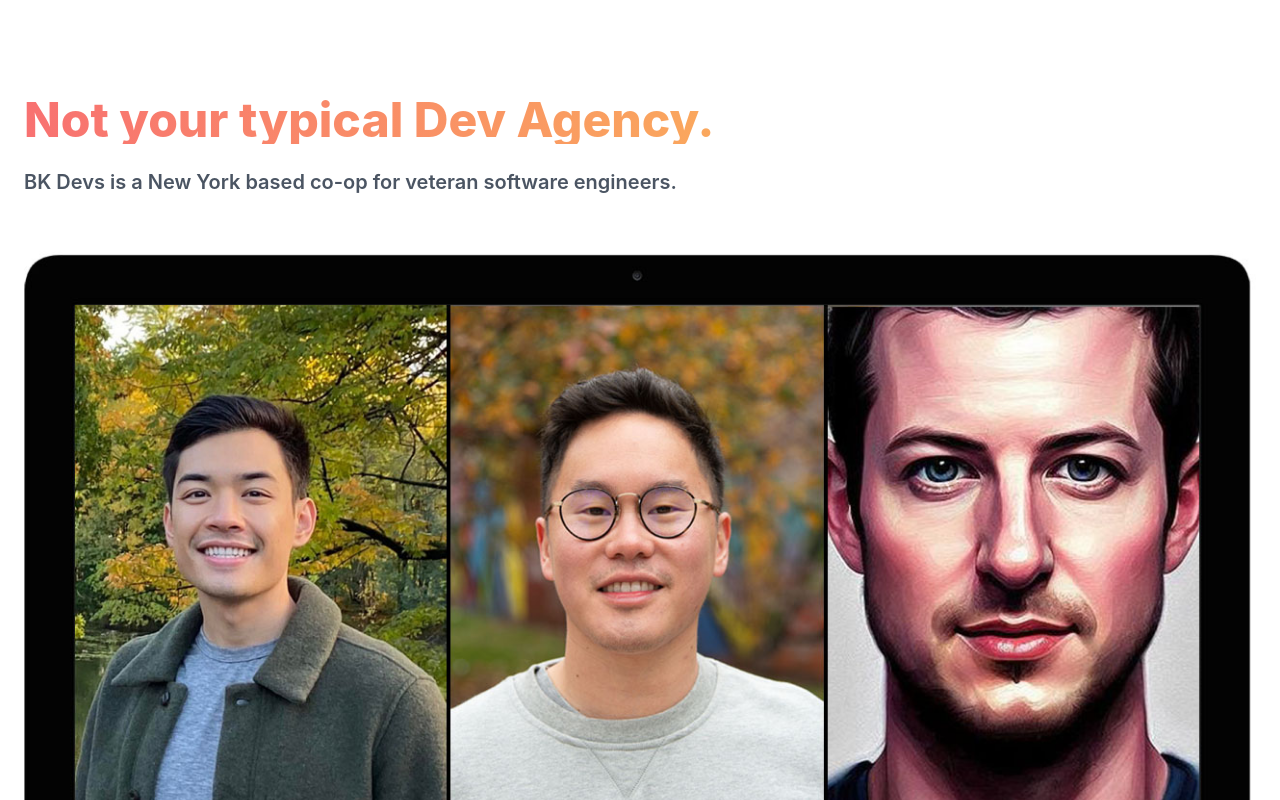
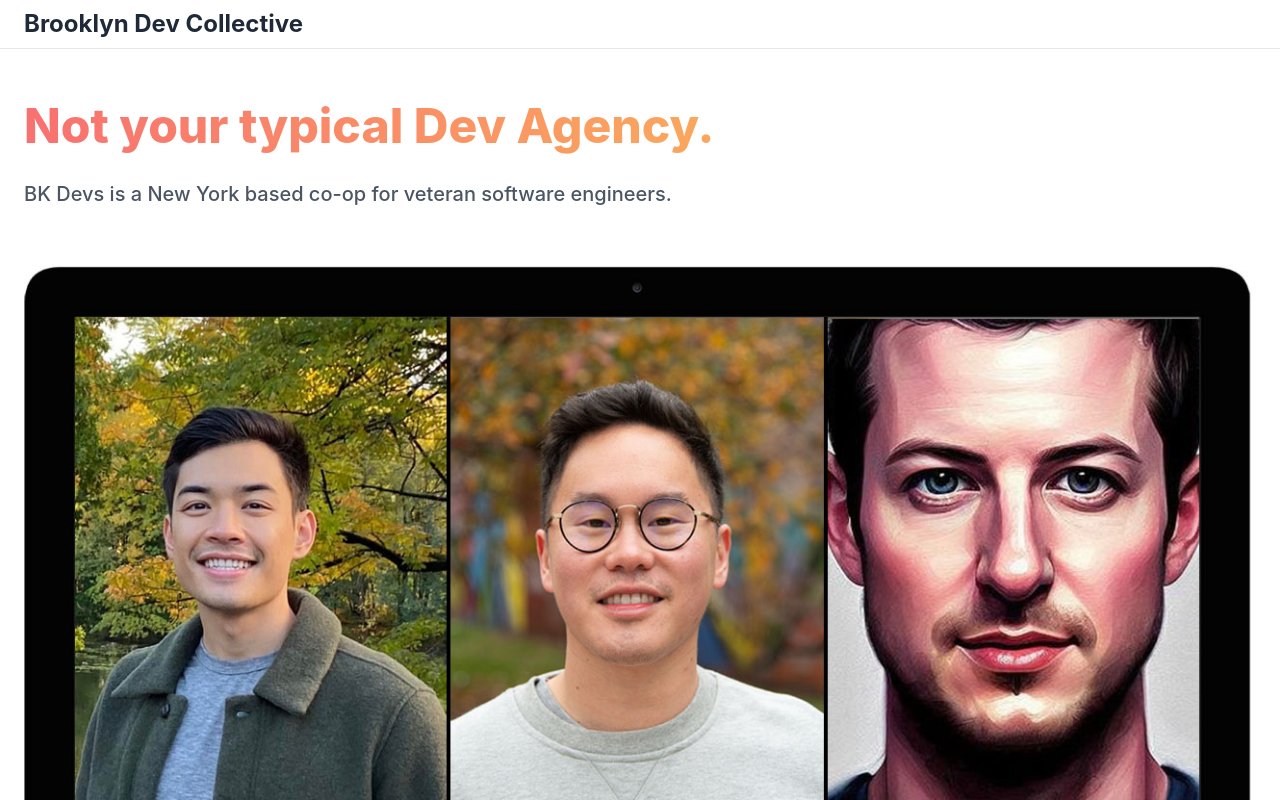
Before and after one commit to arwong09/AppsByAndrew, a Next.js app: page / in a window 1280 px wide. Shown: the top 800 px of the page. Built offline with nearby package versions, Linux system fonts and the light colour scheme.

Commit message:
Landing page style tweaks

```diff
--- a/pages/index.tsx
+++ b/pages/index.tsx
@@ -42,13 +42,24 @@ const LOGOS = [
 export default function Home() {
   return (
     <div className="bg-white max-w-7xl text-gray-800 h-full">
+      <nav
+        className="fixed top-0 left-0 border-b border-gray-200 w-full px-6 py-2 z-50"
+        style={{
+          backdropFilter: 'saturate(180%) blur(20px)',
+          backgroundColor: 'rgba(255, 255, 255, 0.72)',
+        }}
+      >
+        <h1 className="text-2xl font-bold text-gray-800">
+          Brooklyn Dev Collective
+        </h1>
+      </nav>
       <main className="flex flex-col h-full">
         <section className="px-6">
           <div className="mt-24">
-            <h1 className="text-5xl font-extrabold bg-gradient-to-r from-red-400 to-amber-300 text-transparent bg-clip-text">
+            <h1 className="text-5xl font-extrabold bg-gradient-to-r from-red-400 to-amber-300 text-transparent bg-clip-text leading-tight">
               Not your typical Dev Agency.
             </h1>
-            <p className="mt-6 text-xl font-semibold text-gray-600">
+            <p className="mt-6 text-xl font-medium text-gray-600">
               BK Devs is a New York based co-op for veteran software engineers.
             </p>
           </div>
@@ -104,22 +115,22 @@ export default function Home() {
           </div>
         </section>
 
-        <section className="bg-orange-500 px-6 py-12">
+        <section className="bg-orange-500 px-6 py-12 text-center">
           <h3 className="text-white font-semibold text-3xl">
             Our commitment to you is speed, quality, and overcommunication.
           </h3>
-          <p className="text-orange-200 mt-6">
+          <p className="text-orange-100 mt-6">
             Agencies with outsourced developers can’t make that promise.
           </p>
         </section>
 
         <section className="py-20 px-6">
-          <h2 className="text-5xl font-semibold bg-gradient-to-r from-red-400 to-amber-300 text-transparent bg-clip-text">
+          <h2 className="text-5xl font-semibold bg-gradient-to-r from-red-400 to-amber-300 text-transparent bg-clip-text leading-tight">
             We are founders, just like you.
           </h2>
           <p className="text-gray-600 font-semibold text-xl mt-6">
-            We've started companies in the past via YC, so we deeply understand
-            your needs.
+            We have completed YC and started multiple companies in the past, so
+            we deeply understand your needs.
           </p>
         </section>
       </main>
```
